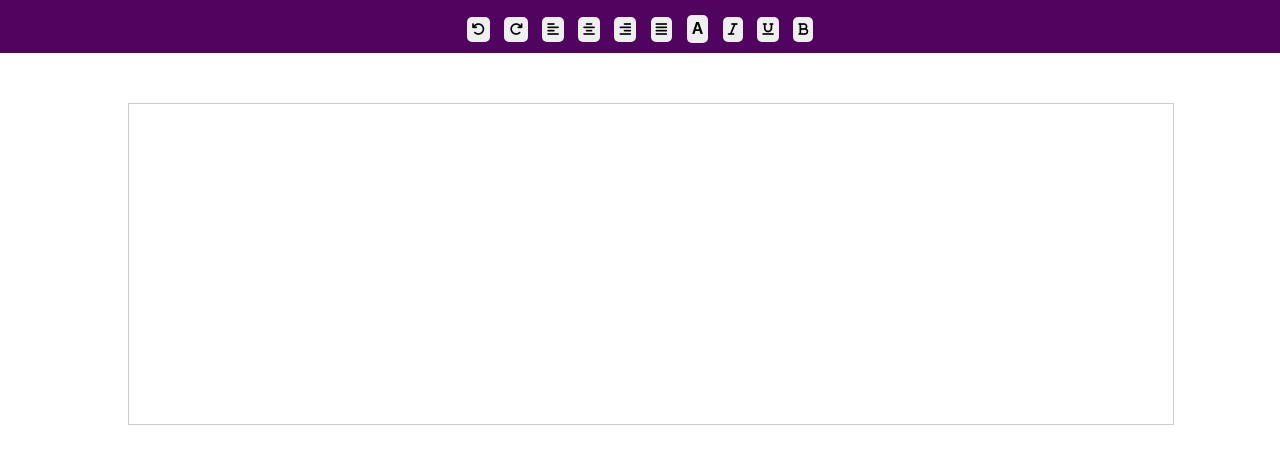
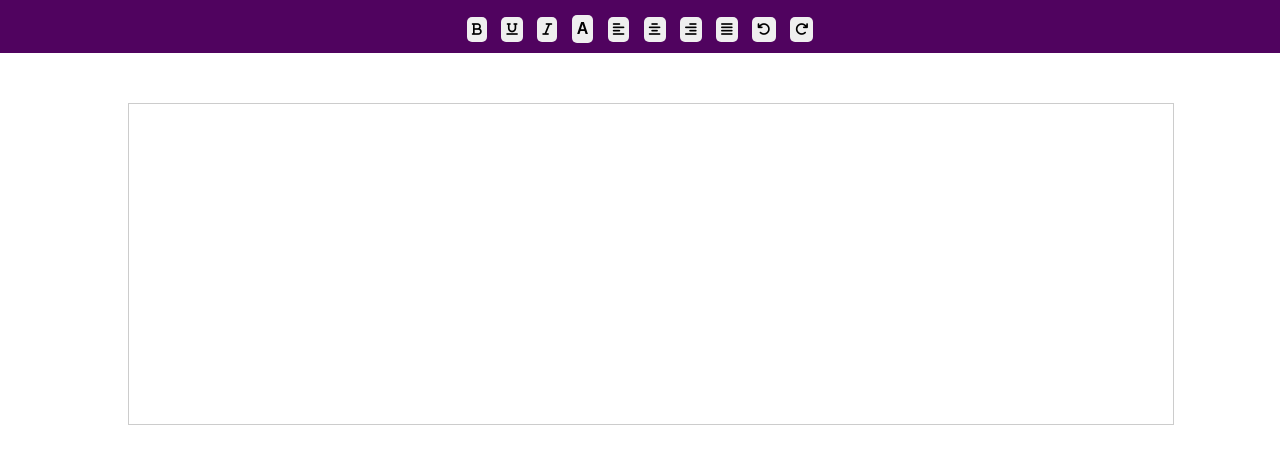
Before and after one commit to SudeshMaduwantha/Online-Text-Editing-Tool, a plain HTML site: page index.html in a window 1280 px wide. Drawn offline with Linux system fonts and the light colour scheme; a small style sheet from the web is missing.

Commit message:
Changed Priority of the order

```diff
--- a/index.html
+++ b/index.html
@@ -18,12 +18,10 @@
 
     <div class="ribbon">
 
-        <button onclick="formatText('undo')" id="undobtn"><l class="fas fa-undo"></l></button>
-        <button onclick="formatText('redo')" id="redobtn"><l class="fas fa-redo"></l></button>
-        <button onclick="formatText('justifyLeft')" id="align-leftbtn"><i class="fas fa-align-left"></i></button>
-        <button onclick="formatText('justifycenter')" id="align-centerbtn"><i class="fas fa-align-center"></i></button>
-        <button onclick="formatText('justifyright')" id="align-rightbtn"><i class="fas fa-align-right"></i></button>
-        <button onclick="formatText('justifyfullr')" id="align-justifybtn"><i class="fas fa-align-justify"></i></button>
+        <button onclick="formatText('bold')" id="boldbtn"><i class="fas fa-bold"></i></button>
+        <button onclick="formatText('underline')" id="underlinebtn"><i class="fas fa-underline"></i></button>
+        <button onclick="formatText('italic')" id="italicbtn"><i class="fas fa-italic"></i></button>
+
 
         <div class="color-palette" id="colorPalette">
             <input type="color" id="colorPicker" onchange="applyColor()">
@@ -33,11 +31,15 @@
             <b id="colorBtn">A</b>
         </button>
 
-        <button onclick="formatText('italic')" id="italicbtn"><i class="fas fa-italic"></i></button>
+        <button onclick="formatText('justifyLeft')" id="align-leftbtn"><i class="fas fa-align-left"></i></button>
+        <button onclick="formatText('justifycenter')" id="align-centerbtn"><i class="fas fa-align-center"></i></button>
+        <button onclick="formatText('justifyright')" id="align-rightbtn"><i class="fas fa-align-right"></i></button>
+        <button onclick="formatText('justifyfully')" id="align-justifybtn"><i class="fas fa-align-justify"></i></button>
 
-        <button onclick="formatText('underline')" id="underlinebtn"><i class="fas fa-underline"></i></button>
 
-        <button onclick="formatText('bold')" id="boldbtn"><i class="fas fa-bold"></i></button>
+
+        <button onclick="formatText('undo')" id="undobtn"><l class="fas fa-undo"></l></button>
+        <button onclick="formatText('redo')" id="redobtn"><l class="fas fa-redo"></l></button>
 
     </div>
 
```
